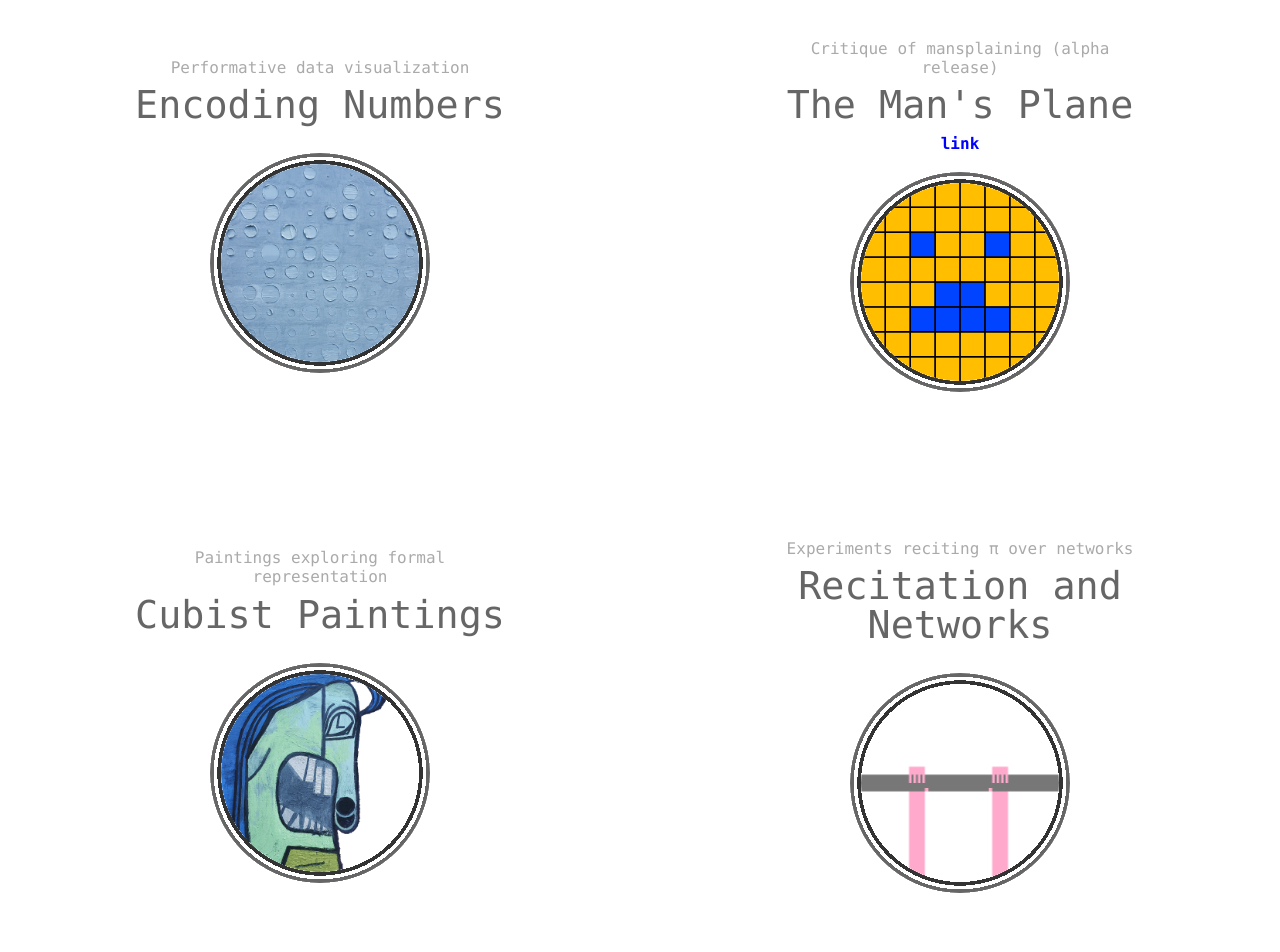
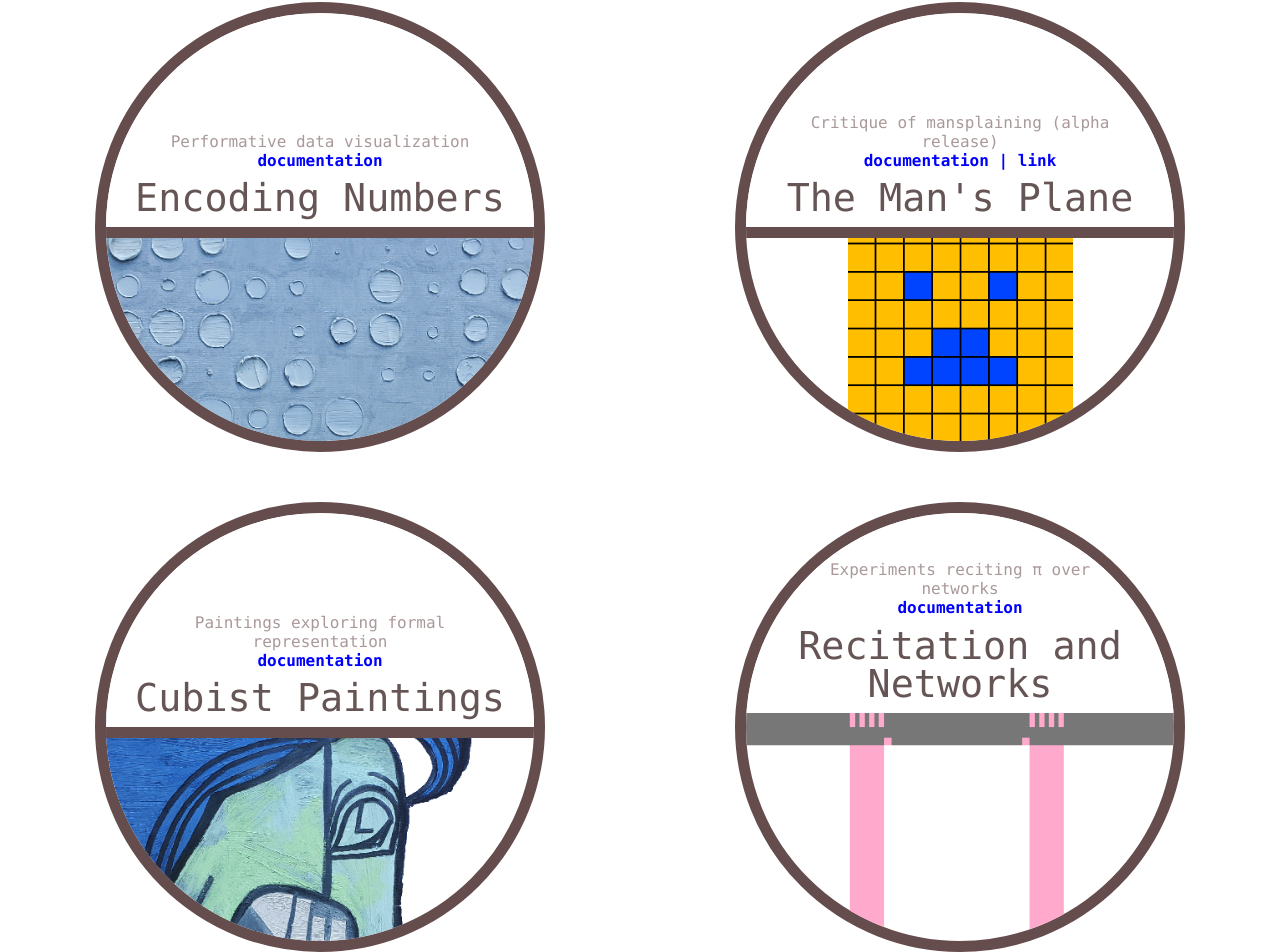
Before and after one commit to evan-daniel/portfolio-homepage, a React (Create React App) app: page / in a window 1280 px wide. Shown: the part 1832-2784 px from the top of the page. Built offline with nearby package versions, Linux system fonts and the light colour scheme; a web font is replaced by a local one.

Commit message:
animation, favicon

```diff
--- a/src/components/Project.js
+++ b/src/components/Project.js
@@ -2,18 +2,24 @@ const Project = props => {
     return (
         <>
             <div className={ `project ${ props.slug }`}>
-                <div className="description">
-                    { props.description }
+                <img className="image" src={ Object.values(props.img)[0] } />
+
+                <div className="lunette">
+                    <div className="description">
+                        { props.description }
+                    </div>
+
+                    <div className="links">
+                        <a href={ props.pdf } className="pdf">documentation</a>
+                        {props.link &&
+                            <a href={ props.link } className="link"> | link</a>
+                        }
+                    </div>
+
+                    <div className="title">
+                        { props.title }
+                    </div>
                 </div>
-                <div className="title">
-                    { props.title }
-                </div>
-                {props.link &&
-                    <a href={ props.link } className="link">link</a>
-                }
-                <a className="image-link" href={ props.pdf }>
-                    <img className="image" src={ Object.values(props.img)[0] } />
-                </a>
             </div>
         </>
     )
--- a/src/projects.js
+++ b/src/projects.js
@@ -7,7 +7,7 @@ import mnemonic_exercises from './img/EvanDaniel_MnemonicExercises.png';
 import feedback from './img/Feedback.png';
 // import encoding from './img/EvanDaniel_2022_PiCirclesMonochrome_Small.png';
 import encoding from './img/Encoding.png';
-import take_a_number from './img/TakeANumber.jpg';
+import take_a_number from './img/TakeANumber_Silhouette.png';
 import pixels from './img/EvanDaniel_2014_Breakthrough_Small.png';
 import writingpi from './img/EvanDaniel_Cymbal.png';
 import memorizationtext from './img/evandaniel_2014_rememberingmichaelbrown.jpg';
@@ -93,7 +93,7 @@ const projects = [
         img: { memorizationtext },
     },
     {
-        title: 'Writing π on Art',
+        title: 'Writing π from Memory',
         slug: 'writingpi',
         pdf: 'https://evandaniel.com/writing_numbers_from_memory',
         description: 'The art of reciting π from memory',
--- a/src/styles/App.scss
+++ b/src/styles/App.scss
@@ -5,7 +5,7 @@
 .hero {
   width: 100%;
 
-  box-shadow: 0 0 50px #000B;
+  box-shadow: 0 0 50px #000C;
   border-bottom-left-radius: 50vw;
   border-bottom-right-radius: 50vw;
 }
@@ -15,7 +15,7 @@
 .bio {
   @include def.fonts;
 
-  margin: 4rem;
+  margin: 4rem 0;
 
   display: flex;
   flex-direction: column;
@@ -45,13 +45,13 @@
   }
 
   .copy {
+    @include def.fonts;
+
     max-width: 1024px;
-    margin: 1.2rem 0 0;
+    margin: 1.2rem 2.4rem 0;
 
     font-size: 0.75rem;
-    color: #AAA;
   }
-
 }
 
 /* PROJECTS */
@@ -61,118 +61,568 @@
   flex-wrap: wrap;
   justify-content: space-around;
 
+  --border-width: 11px;
+  --border-color: #664D4D;
+
   .project {
+    position: relative;
     margin: 25px;
     height: 450px;
     width: 450px;
 
     overflow: hidden;
-    // box-shadow: 0 0 25px #0002;
+
+    border: var(--border-width) solid var(--border-color);
+    border-radius: 100vw;
+    transition: 0.333s box-shadow;
 
     display: flex;
     flex-direction: column;
+    justify-content: flex-start;
+    align-items: center;
+
+    .lunette {
+      z-index: 0;
+      height: 225px;
+      width: 450px;
+
+      background-color: #FFF;
+
+      border-bottom: var(--border-width) solid var(--border-color);
+      border-top-left-radius: 100vw;
+      border-top-right-radius: 100vw;
+
+      display: flex;
+      flex-direction: column;
+      justify-content: flex-end;
+      align-items: center;
+    }
+
+    .description {
+      @include def.fonts;
+      flex: 1 0 225px;
+      width: 300px;
+
+      font-size: 1rem;
+
+      border-top-left-radius: 100vw;
+      border-top-right-radius: 100vw;
+
+      display: flex;
       justify-content: center;
-    align-items: center;
-    // background-color: #AAF;
+      align-items: flex-end;
+    }
 
     .title {
       @include def.fonts;
       @include def.headline-font;
-
-      width: 100%;
       margin: 0.6rem 0;
 
       font-size: 2.4rem;
       line-height: 1;
+      text-align: center;
+    }
+
+    .image {
+      position: absolute;
+      right: 0;
+      bottom: 0;
+      left: 0;
+      height: 100%;
+      width: 100%;
+
+      object-position: bottom;
+      object-fit: contain;
+    }
+  }
 
 }
 
-    .description {
-      @include def.fonts;
+// PROJECT ANIMATION
 
-      margin: 0 50px;
+@keyframes rainbow {
+  0% {
+    background-image: radial-gradient(closest-side,
 
-      // color: #FFF;
-      font-size: 1rem;
+    #FFF0
+      0%,
+      #FFF0
+      100%,
+    );
   }
 
-    .image-link {
-      border-radius: 50vw;
+  10% {
+    background-image: radial-gradient(closest-side,
+      #FF0
+      0,
+      #FF0
+      10%,
+
+    #FFF0
+      10%,
+      #FFF0
+      100%,
+    );
   }
 
-    .image {
-      position: relative;
-      height: 220px;
-      width: 220px;
-      margin: 1.2rem;
-      padding: 11px;
+  20% {
+    background-image: radial-gradient(closest-side,
+      #FF0
+      0,
+      #FF0
+      10%,
 
-      object-position: top;
-      border-radius: 50vw;
+      #FAF
+      10%,
+      #FAF
+      20%,
 
-      --bg: #FFF;
-      --bg1: #FFF;
-      --c: #333;
-      --c1: #BBB0;
-      --c2: #666;
-      --bp: 90%;
-      --bp1: 93.333%;
-      --bp2: 96.666%;
-      --grad: radial-gradient(closest-side, var(--bg) 0, var(--bg1) var(--bp), var(--c) var(--bp), var(--c) var(--bp1), var(--c1) var(--bp1), var(--c1) var(--bp2), var(--c2) var(--bp2), var(--c2) 100%, #FFF0 100%);
-      background-image: var(--grad);
-      background-size: 100% 100%;
-      transition: background-size 0.1666s linear, background-color 0.166s linear;
+    #FFF0
+      20%,
+      #FFF0
+      100%,
+    );
   }
 
-    @keyframes glimmer {
-      0% {
-        --c: #0F0;
-        --c1: #FAA;
-        --c2: #AAF;
-        --bg1: #FFF;
+  30% {
+    background-image: radial-gradient(closest-side,
+      #FF0
+      0,
+      #FF0
+      10%,
+
+      #FAF
+      10%,
+      #FAF
+      20%,
+
+      #00F
+      20%,
+      #00F
+      30%,
+
+    #FFF0
+      30%,
+      #FFF0
+      100%,
+    );
+  }
+
+  40% {
+    background-image: radial-gradient(closest-side,
+      #FF0
+      0,
+      #FF0
+      10%,
+
+      #FAF
+      10%,
+      #FAF
+      20%,
+
+      #00F
+      20%,
+      #00F
+      30%,
+
+      #0FA
+      30%,
+      #0FA
+      40%,
+
+    #FFF0
+      40%,
+      #FFF0
+      100%,
+    );
   }
 
   50% {
-        --c: #F00;
-        --c1: #AAF;
-        --c2: #AFA;
-        --bg1: #FFA;
+    background-image: radial-gradient(closest-side,
+      #FF0
+      0,
+      #FF0
+      10%,
+
+      #FAF
+      10%,
+      #FAF
+      20%,
+
+      #00F
+      20%,
+      #00F
+      30%,
+
+      #0FA
+      30%,
+      #0FA
+      40%,
+
+      #FAA
+      40%,
+      #FAA
+      50%,
+
+    #FFF0
+      50%,
+      #FFF0
+      100%,
+    );
+  }
+
+  60% {
+    background-image: radial-gradient(closest-side,
+      #FF0
+      0,
+      #FF0
+      10%,
+
+      #FAF
+      10%,
+      #FAF
+      20%,
+
+      #00F
+      20%,
+      #00F
+      30%,
+
+      #0FA
+      30%,
+      #0FA
+      40%,
+
+      #FAA
+      40%,
+      #FAA
+      50%,
+
+      #0AF
+      50%,
+      #0AF
+      60%,
+
+    #FFF0
+      60%,
+      #FFF0
+      100%,
+    );
+  }
+
+  70% {
+    background-image: radial-gradient(closest-side,
+      #FF0
+      0,
+      #FF0
+      10%,
+
+      #FAF
+      10%,
+      #FAF
+      20%,
+
+      #00F
+      20%,
+      #00F
+      30%,
+
+      #0FA
+      30%,
+      #0FA
+      40%,
+
+      #FAA
+      40%,
+      #FAA
+      50%,
+
+      #0AF
+      50%,
+      #0AF
+      60%,
+
+      #AF0
+      60%,
+      #AF0
+      70%,
+
+    #FFF0
+      70%,
+      #FFF0
+      100%,
+    );
+  }
+
+  80% {
+    background-image: radial-gradient(closest-side,
+      #FF0
+      0,
+      #FF0
+      10%,
+
+      #FAF
+      10%,
+      #FAF
+      20%,
+
+      #00F
+      20%,
+      #00F
+      30%,
+
+      #0FA
+      30%,
+      #0FA
+      40%,
+
+      #FAA
+      40%,
+      #FAA
+      50%,
+
+      #0AF
+      50%,
+      #0AF
+      60%,
+
+      #AF0
+      60%,
+      #AF0
+      70%,
+
+      #FA0
+      70%,
+      #FA0
+      80%,
+
+    #FFF0
+      80%,
+      #FFF0
+      100%,
+    );
+  }
+
+  90% {
+    background-image: radial-gradient(closest-side,
+      #FF0
+      0,
+      #FF0
+      10%,
+
+      #FAF
+      10%,
+      #FAF
+      20%,
+
+      #00F
+      20%,
+      #00F
+      30%,
+
+      #0FA
+      30%,
+      #0FA
+      40%,
+
+      #FAA
+      40%,
+      #FAA
+      50%,
+
+      #0AF
+      50%,
+      #0AF
+      60%,
+
+      #AF0
+      60%,
+      #AF0
+      70%,
+
+      #FA0
+      70%,
+      #FA0
+      80%,
+
+      #0F0
+      80%,
+      #0F0
+      90%,
+
+    #FFF0
+      90%,
+      #FFF0
+      100%,
+     );
    }
 
   100% {
-        --c: #00F;
-        --c1: #FAA;
-        --c2: #AAF;
-        --bg1: #FFF;
+    background: radial-gradient(closest-side,
+      #FF0
+      0,
+      #FF0
+      10%,
+
+      #FAF
+      10%,
+      #FAF
+      20%,
+
+      #00F
+      20%,
+      #00F
+      30%,
+
+      #0FA
+      30%,
+      #0FA
+      40%,
+
+      #FAA
+      40%,
+      #FAA
+      50%,
+
+      #0AF
+      50%,
+      #0AF
+      60%,
+
+      #AF0
+      60%,
+      #AF0
+      70%,
+
+      #FA0
+      70%,
+      #FA0
+      80%,
+
+      #0F0
+      80%,
+      #0F0
+      90%,
+
+      #A0F
+      90%,
+      #A0F
+      100%,
+    );
    }
 }
 
-    @keyframes pulse{
-      from {
-        background-size:50% 50%;
-      }
-      to {
-        background-size:100% 100%;
-      }
-    }
-
-    .image:hover {
-      background-size: 0 0;
-      background-color: #AFF;
-      // animation: pulse 2s linear infinite alternate;
-
-    }
-  }
+.project:hover {
+  animation: 0.333s rainbow 2 alternate;
+  box-shadow: 0 0 25px #655;
 }
 
 // PROJECT OVERRIDES
 
-.project.illustrations {
+.project.lociai {
   .image {
-    object-position: -35px 5px;
+    height: 225px;
+
+    object-fit: contain;
+    // object-fit: cover;
+    object-position: bottom;
   }
 }
 
+.project.numbergames {
+  .image {
+    height: 225px;
+
+    object-fit: contain;
+  }
+}
+
+.project.encoding {
+  .image {
+    height: 225px;
+
+    object-position: 0 10px;
+    object-fit: cover;
+  }
+}
+
+.project.mansplane {
+  .image {
+    height: 225px;
+
+    object-fit: contain;
+  }
+}
+
+.project.cubism {
+  .image {
+    height: 225px;
+
+    object-fit: cover;
+    object-position: top;
+  }
+}
+
+.project.cubism {
+  .image {
+    height: 225px;
+
+    object-fit: cover;
+    object-position: top;
+  }
+}
+
+.project.networks {
+  .lunette {
+    height: 200px;
+
+    border: none;
+  }
+}
+
+.project.pixels {
+  .image {
+    height: 225px;
+
+    object-position: 0 -75px;
+    object-fit: cover;
+  }
+}
+
+.project.takeanumber {
+  .image {
+    height: 225px;
+
+    object-fit: fill;
+  }
+}
+
+.project.feedback {
+  .image {
+    object-position: -4px 11px;
+  }
+}
+
+.project.memorizationtext {
+  .image {
+    height: 225px;
+    width: 500px;
+
+    object-fit: cover;
+    object-position: -25px -25px;
+  }
+}
+
+.project.writingpi {
+}
+
+.project.illustrations {
+  .image {
+    height: 225px;
+
+    object-position: 25px 25px;
+  }
+}
 
 /* FOOTER */
 
--- a/src/styles/defaults.scss
+++ b/src/styles/defaults.scss
@@ -2,10 +2,10 @@
 
 @mixin fonts {
     text-align: center;
-    color: #AAA;
+    color: #A99;
 }
 
 @mixin headline-font {
     font-size: 2rem;
-    color: #666;
+    color: #655;
 }
```
Also changed, not shown: 1 other file (tests, documents, lock files or other folders). Lines whose indentation alone changed are shown as unchanged.
